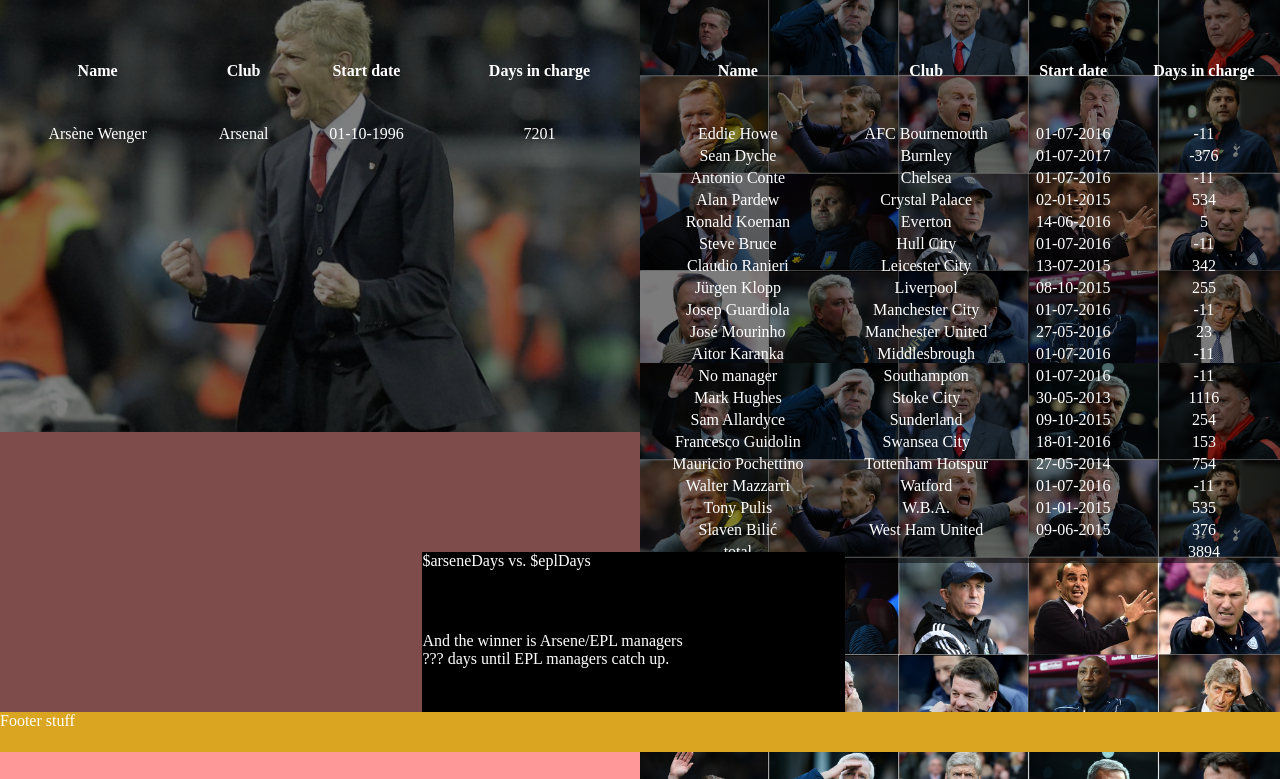
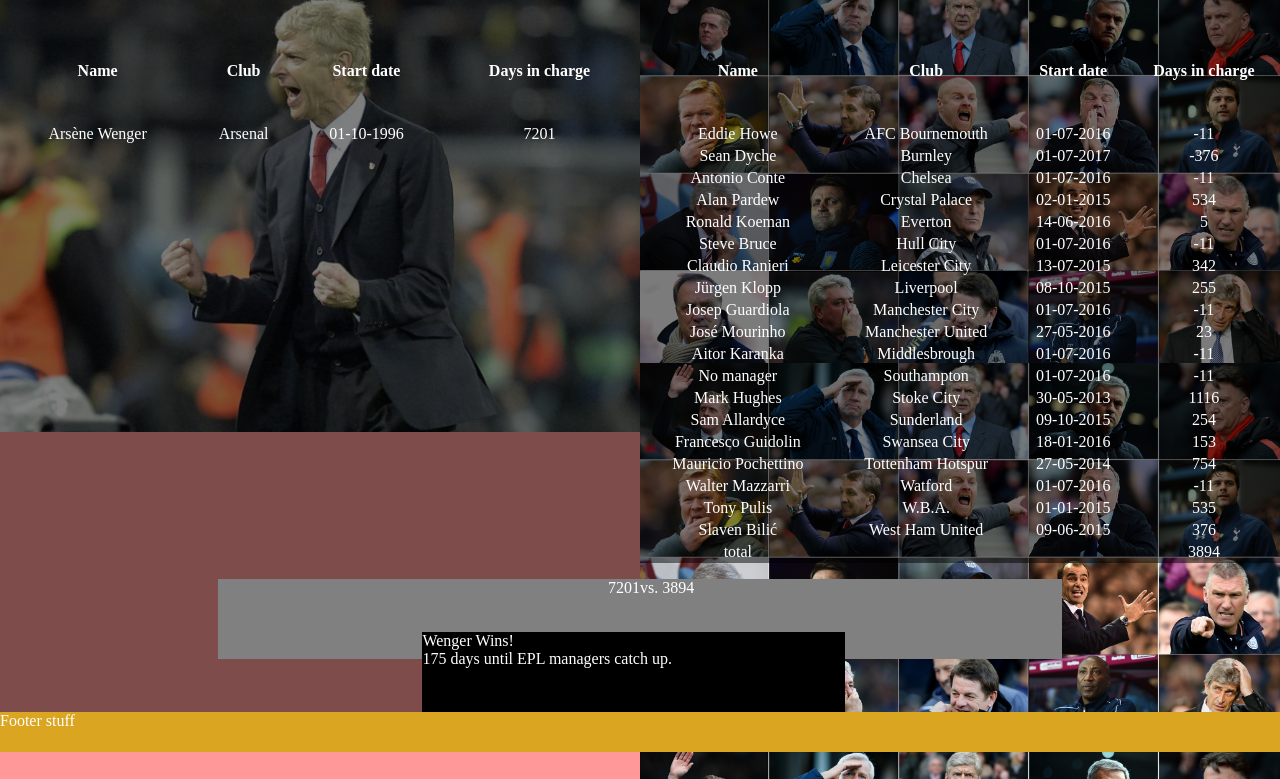
Before and after one commit to pdcamilleri/WengerVsEPL, a plain HTML site: page index.html in a window 1280 px wide. Shown: the part 48-827 px from the top of the page. Drawn offline with Linux system fonts and the light colour scheme.

Commit message:
Displaying days until other mangers catch up to Wenger

```diff
--- a/css/style.css
+++ b/css/style.css
@@ -46,16 +46,23 @@ footer {
     float: left;
 }
 
-#daysComparison {
+.daysComparison {
     position: absolute;
     bottom: 15%;
-    left: 33%;
-    background-color: black;
+    background-color: grey;
     color: white;
     height: 10%;
     width: 33%;
 }
 
+#wengerDaysDisplay {
+    right: 50%;
+    text-align: right;
+}
+
+#otherManagersDisplay {
+    /*left: 0%;*/
+}
 
 #result {
     position: absolute;
--- a/index.html
+++ b/index.html
@@ -38,6 +38,13 @@
                     <!--<img id="wengerWins" src="images/WengerWinning.jpg">-->
                     <!--<img id="wengerLoses" hidden src="images/WengerLosing.jpg">-->
                 <!--</div>-->
+
+                <div class="center daysComparison" id="wengerDaysDisplay">
+                    <p>
+                        <span class="wengerDays"></span>
+                    </p>
+                </div>
+
             </div>
 
             <div class="right blue-theme">
@@ -63,24 +70,31 @@
                     <!--<img id="othersWin" hidden src="images/EplManagersWinning.jpg">-->
                     <!--<img id="othersLose" src="images/EplMangersLosing.jpg">-->
                 <!--</div>-->
+                <div class="center daysComparison" id="otherManagersDisplay">
+                    <p>
+                        vs. <span class="otherManagersDays"></span>
+                    </p>
+                </div>
             </div>
         </div>
 
-        <div class="center" id="daysComparison">
-            <p>
-                $arseneDays vs. $eplDays
-            </p>
-        </div>
+        <!--<div class="center" id="daysComparison">-->
+            <!--<p>-->
+                <!--<span class="wengerDays"></span> vs. <span class="otherManagersDays"></span>-->
+            <!--</p>-->
+        <!--</div>-->
+
+
 
         <div class="center" id="result">
-            <p>
-                And the winner is <span>Arsene/EPL managers</span>
+            <p id="winningText">
+                <!-- set in js -->
             </p>
             <p>
             <!--<p hidden>-->
                 <!-- Display the total number of days each at the bottom, underneath the "result",
                 until epl managers catch up with arsene.-->
-                <span id="daysUntilWengerLoses">???</span> days until EPL managers catch up.
+                <span id="daysUntilWengerLoses"></span> days until EPL managers catch up.
             </p>
         </div>
 
--- a/js/main.js
+++ b/js/main.js
@@ -110,19 +110,29 @@ window.onload = function() {
     var otherManagersTotalDaysEmployed = sumEmploymentLengths(otherManagers);
     var difference = wengerTotalDaysEmployed - otherManagersTotalDaysEmployed;
 
-    // TODO cleaner way to do this?
+    // Display the result
+    // TODO is there a cleaner way to do this?
     document.getElementById("otherManagersTable").innerHTML += getRowTemplate()({
         daysInCharge: otherManagersTotalDaysEmployed,
         name: 'total',
         club: ''
     });
+    document.getElementsByClassName("wengerDays")[0].innerHTML = wengerTotalDaysEmployed;
+    document.getElementsByClassName("otherManagersDays")[0].innerHTML = otherManagersTotalDaysEmployed;
+    // Also display how long until other managers catch up.
+    document.getElementById("daysUntilWengerLoses").innerHTML = Math.ceil(difference / 19);
+    //document.getElementById("daysUntilWengerLoses").parentElement.hidden = false;
 
-    // Display the result
+
     if (difference >= 0) {
         showWengerWinning();
     } else {
         showWengerLosing();
     }
+
+    //////////////////////
+    // Helper functions //
+    //////////////////////
 
     // Shows all of the given HTML elements.
     function showById() {
@@ -172,6 +182,7 @@ window.onload = function() {
 
     // Shows images and other html elements associated with a Wenger loss..
     function showWengerLosing() {
+        document.getElementById("winningText").innerHTML = "EPL Mangers Win!";
         showById("wengerLoses");
         showById("othersWin");
         hideById("wengerWins");
@@ -180,14 +191,11 @@ window.onload = function() {
 
     // Shows images and other html elements associated with a Wenger victory.
     function showWengerWinning() {
+        document.getElementById("winningText").innerHTML = "Wenger Wins!";
         showById("wengerWins");
         showById("othersLose");
         hideById("wengerLoses");
         hideById("othersWin");
-
-        // Also display how long until other managers catch up.
-        document.getElementById("daysUntilWengerLoses").innerHTML = Math.ceil(difference / 19);
-        document.getElementById("daysUntilWengerLoses").parentElement.hidden = false;
     }
 
 };
```
